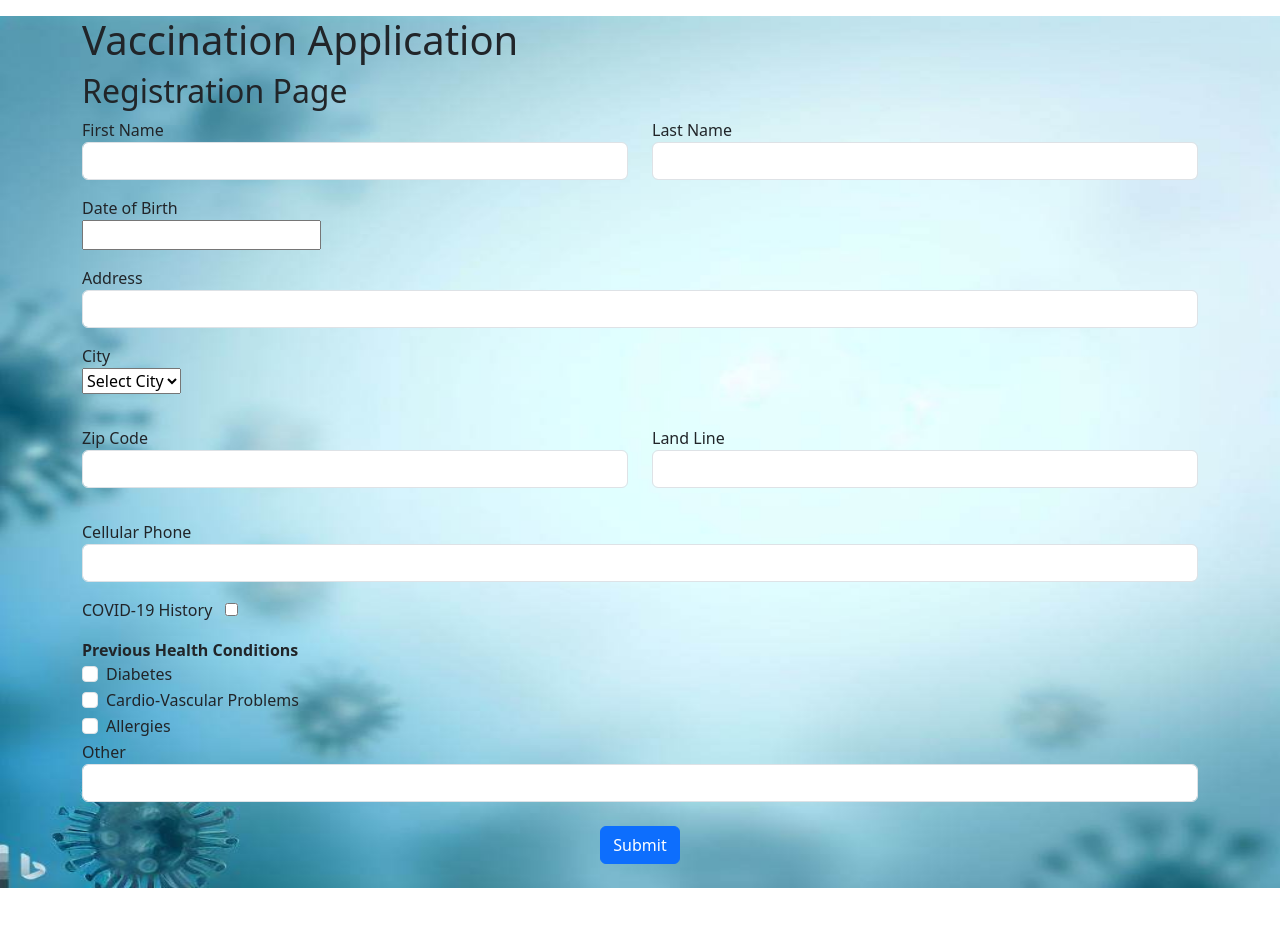
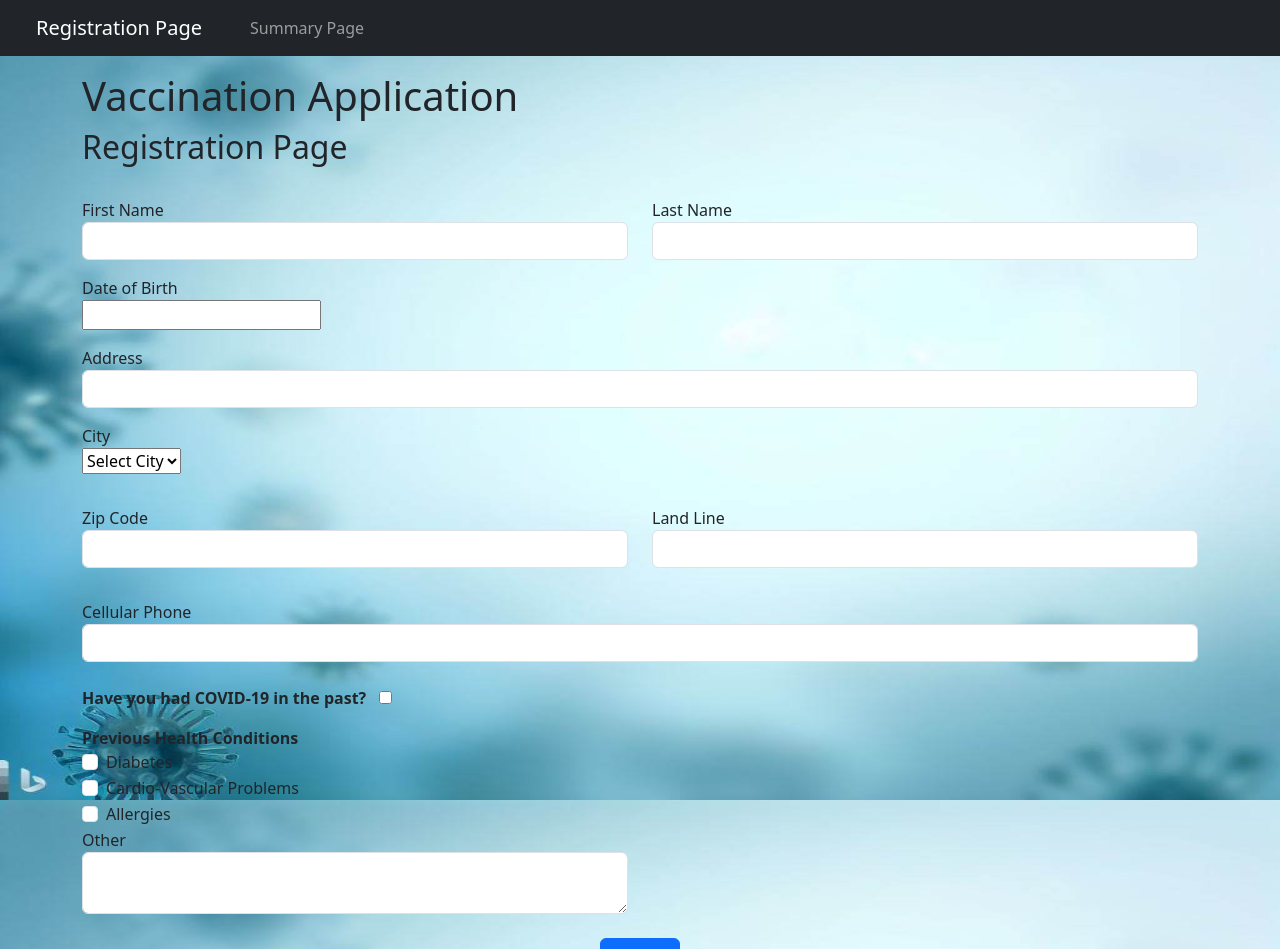
Before and after one commit to matantoled/Vaccination-Project, a React (Create React App) app in the folder form-app/: page / in a window 1280 px wide. Shown: the top 949 px of the page. Before the commit the page ends 888 px from the top, so only its background shows below. Built offline with nearby package versions, Linux system fonts and the light colour scheme.

Commit message:
adding menu bar and fixing optional zip code

```diff
--- a/form-app/src/App.js
+++ b/form-app/src/App.js
@@ -5,6 +5,7 @@ import SummaryPage from './pages/SummaryPage';
 import 'bootstrap/dist/css/bootstrap.min.css';
 import 'bootstrap/dist/js/bootstrap.bundle.min';
 import './App.css';
+import MenuBar from "./pages/MenuBar";
 
 
 
@@ -14,6 +15,7 @@ function App() {
             backgroundImage: `url(${process.env.PUBLIC_URL + '/back.jpg'})`
         }}>
         <Router>
+            <MenuBar />
                 <Routes>
                     <Route path="/" element={<RegistrationPage />} />
                     <Route path="/summary" element={<SummaryPage />} />
--- /dev/null
+++ b/form-app/src/pages/MenuBar.js
@@ -0,0 +1,36 @@
+// Importing required libraries
+import { Link, useLocation, Outlet, useNavigate } from 'react-router-dom';
+import { useEffect } from "react";
+import axios from "axios";
+import RegistrationPage from "./RegistrationPage";
+import SummaryPage from "./SummaryPage";
+
+
+// MenuBar component
+function MenuBar() {
+
+    // Using react-router hooks for navigation and location
+    const location = useLocation();
+    const navigate = useNavigate();
+
+    // Returning navigation bar JSX
+    return (
+        <div>
+            <nav className="navbar navbar-expand-sm bg-dark navbar-dark">
+                <div className="container-fluid d-flex justify-content-start">
+                    <ul className="navbar-nav">
+                        <li className="nav-item">
+                            <Link to="/" className={`nav-link mx-3 ${location.pathname === '/' ? 'navbar-brand' : ''}`}>Registration Page</Link>
+                        </li>
+                        <li className="nav-item">
+                            <Link to="/summary" className={`nav-link mx-3 ${location.pathname === '/summary' ? 'navbar-brand' : ''}`}>Summary Page</Link>
+                        </li>
+                    </ul>
+                </div>
+            </nav>
+            <Outlet />
+        </div>
+    );
+}
+
+export default MenuBar;
--- a/form-app/src/pages/RegistrationPage.js
+++ b/form-app/src/pages/RegistrationPage.js
@@ -54,7 +54,7 @@ function RegistrationPage() {
     return (
         <div className="container mt-3">
             <h1>Vaccination Application</h1>
-            <h2>Registration Page</h2>
+            <h2>Registration Page</h2><br></br>
             <form onSubmit={handleSubmit}>
                 <div className="row">
 
@@ -148,8 +148,8 @@ function RegistrationPage() {
                         required
                     />
                 </div>
-                <div className="form-group my-3">
-                    <label className="form-check-label" htmlFor="check1">COVID-19 History&nbsp;&nbsp;&nbsp;</label>
+                <div className="form-group my-3 mt-4">
+                    <label className="form-check-label fw-bold" htmlFor="check1">Have you had COVID-19 in the past?&nbsp;&nbsp;&nbsp;</label>
                     <input
                         type="checkbox"
                         id="hasCovid"
@@ -215,11 +215,12 @@ function RegistrationPage() {
                             Allergies
                         </label>
                     </div>
-                    <div className="form-group">
+                    <div className="row">
+                    <div className="col-md-6 form-group">
                         <label>Other</label>
-                        <input
-                            type="text"
+                        <textarea
                             className="form-control"
+                            rows="2"
                             value={healthConditions.other}
                             onChange={(e) =>
                                 setHealthConditions({
@@ -228,6 +229,7 @@ function RegistrationPage() {
                                 })
                             }
                         />
+                    </div>
                     </div><br></br>
                 </div>
                 <div className="d-flex justify-content-center">
--- a/form-app/src/pages/SummaryPage.js
+++ b/form-app/src/pages/SummaryPage.js
@@ -29,7 +29,7 @@ function SummaryPage() {
 
 
     return (
-        <div className="container">
+        <div className="container mt-3">
             <h1>Vaccination Application</h1>
             <h2>Summary Page</h2><br></br>
             <div className="row">
```
